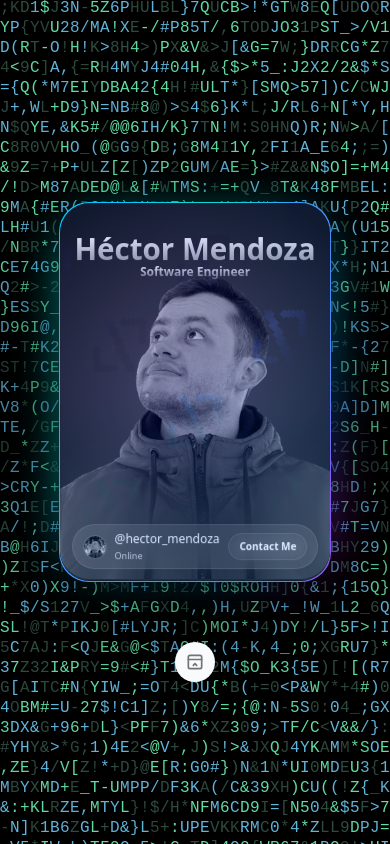
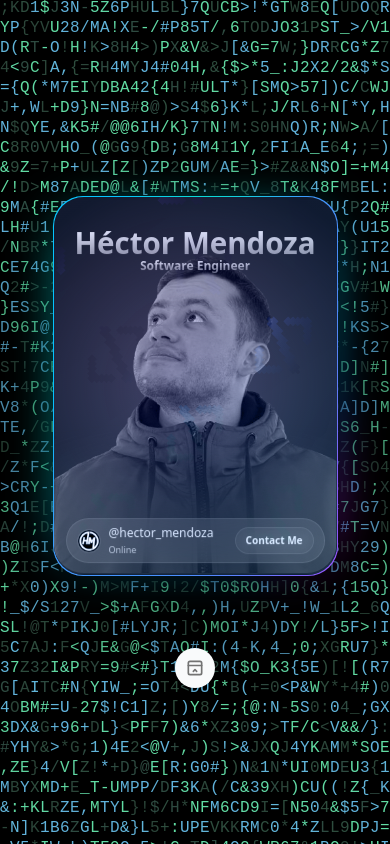
Before and after one commit to hector-mendoza/portfolio, a Next.js app: page / in a window 390 px wide. Built offline with nearby package versions, Linux system fonts and the light colour scheme.

Commit message:
Mobile Card Updates

```diff
--- a/app/globals.css
+++ b/app/globals.css
@@ -69,6 +69,10 @@
   }
 }
 
+.main-layout .pc-card {
+  aspect-ratio: .75;
+}
+
 .has-canvas canvas {
   height: 100dvh !important;
 }
--- a/app/page.js
+++ b/app/page.js
@@ -4,6 +4,7 @@ import { useState, useEffect } from "react";
 import { FloatingDockPort } from "@/components/FloatingDock";
 import LetterGlitch from "@/components/LetterGlitch/LetterGlitch";
 import ProfileCard from "@/components/ProfileCard/ProfileCard";
+import Image from "next/image";
 
 export default function Home() {
   const [isDarkTheme, setIsDarkTheme] = useState(true);
@@ -20,13 +21,22 @@ export default function Home() {
   }, [isDarkTheme]);
 
   return (
-    <main className="w-full h-screen flex flex-col items-center justify-center gap-5 relative">
+    <main className="main-layout w-full h-screen flex flex-col items-center justify-center gap-8 relative">
       <LetterGlitch
         glitchSpeed={50}
         centerVignette={true}
         outerVignette={false}
         smooth={true}
       />
+      {/* <Image
+        src={'/logos/logo.png'}
+        alt="HM Logo"
+        width={120}
+        height={120}
+        className="rounded-full shadow-lg z-10"
+        quality={100}
+        priority
+      /> */}
       <ProfileCard
         name="Héctor Mendoza"
         title="Software Engineer"
@@ -34,7 +44,7 @@ export default function Home() {
         status="Online"
         contactText="Contact Me"
         avatarUrl="/profile-transp.png"
-        miniAvatarUrl="/profile.jpg"
+        miniAvatarUrl="/logos/logo.png"
         iconUrl="/iconpattern.png"
         showUserInfo={true}
         enableTilt={true}
```
